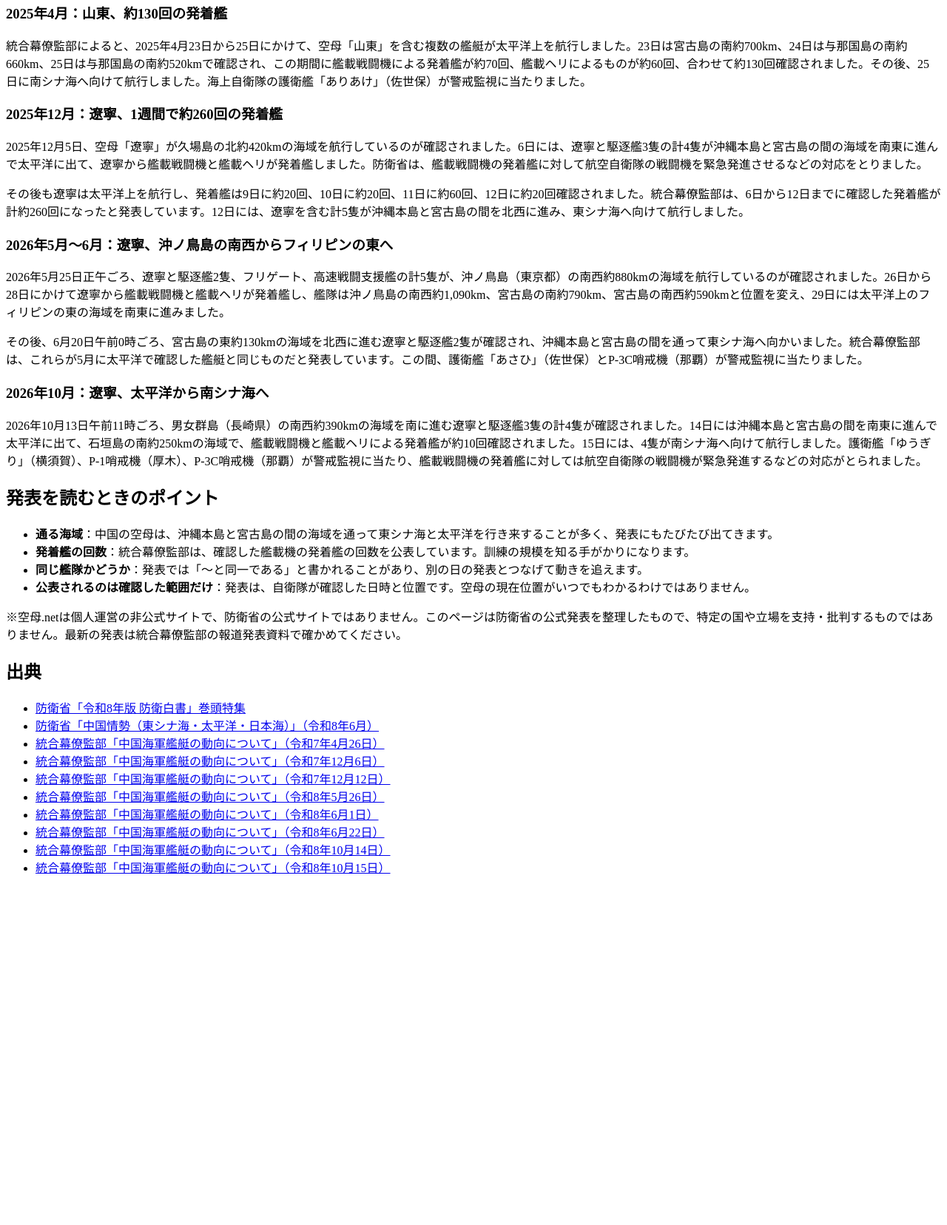
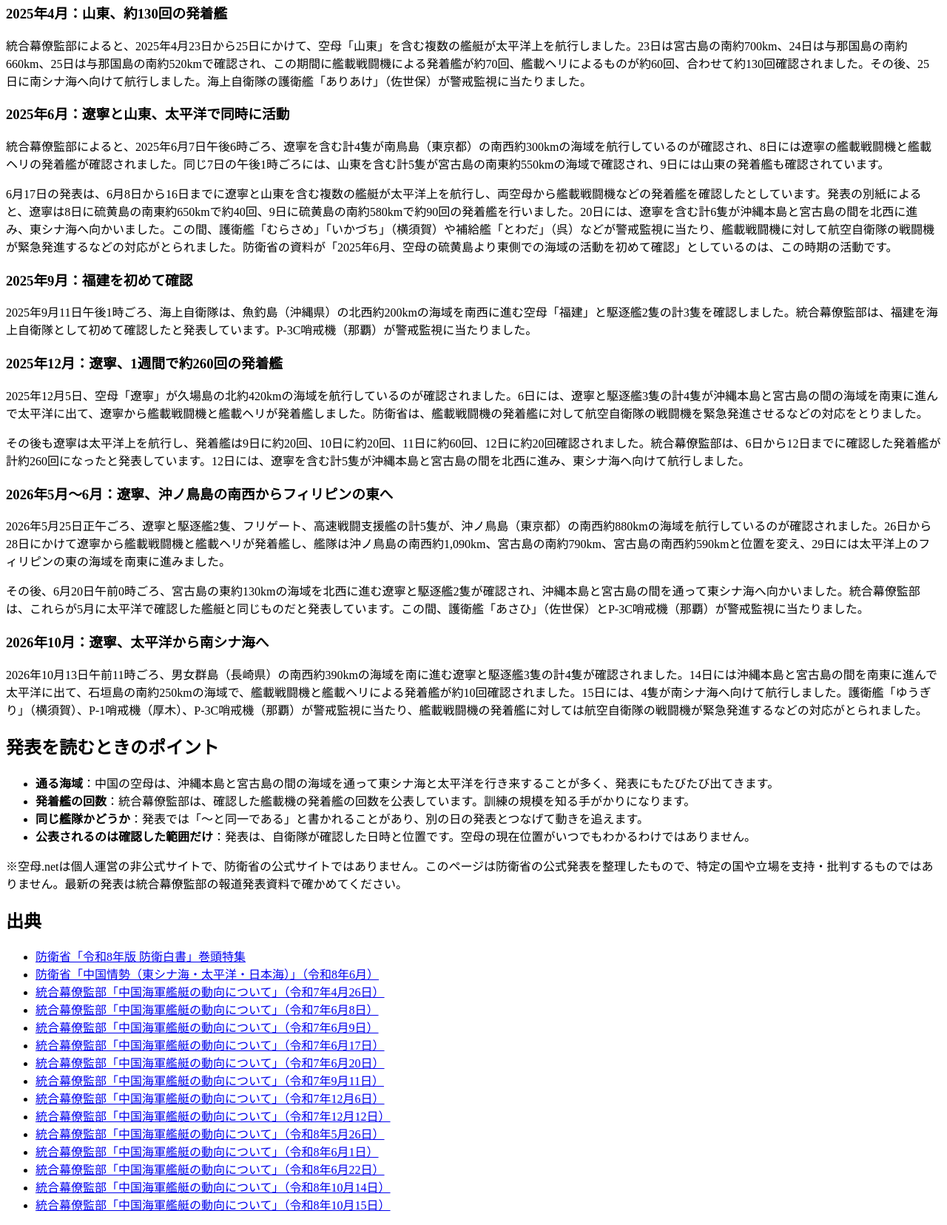
Before and after one commit to chinanago38/kubo-net, a plain HTML site: page tools/content/cn__index.html in a window 1280 px wide. Shown: the part 715-2371 px from the top of the page at 74% size. Before the commit the page ends 1915 px from the top, so only its background shows below. Drawn offline with Linux system fonts and the light colour scheme.

Commit message:
China carriers: add June 2025 dual-carrier ops and first Fujian sighting
Co-Authored-By: Claude Opus 5.5 <noreply@anthropic.com>
Claude-Session: https://claude.ai/code/session_01RwBs7PFCKHvnYn9sWqWJkh

```diff
--- a/tools/content/cn__index.html
+++ b/tools/content/cn__index.html
@@ -9,7 +9,7 @@
 <tr><th>空母の数</th><td>3隻（遼寧・山東・福建）。防衛白書は「3隻目の空母を就役させており」と記述</td></tr>
 <tr><th>遼寧</th><td>1隻目の空母。統合幕僚監部の発表ではクズネツォフ級、艦番号「16」</td></tr>
 <tr><th>山東</th><td>2隻目の空母。統合幕僚監部の発表ではクズネツォフ級、艦番号「17」</td></tr>
-<tr><th>福建</th><td>3隻目の空母</td></tr>
+<tr><th>福建</th><td>3隻目の空母。海上自衛隊は2025年9月11日に初めて確認</td></tr>
 <tr><th>動きの公表</th><td>防衛省・統合幕僚監部の報道発表「中国海軍艦艇の動向について」</td></tr>
 <tr><th>注目の出来事</th><td>2025年6月、空母の硫黄島より東側の海域での活動を初めて確認・公表</td></tr>
 </table>
@@ -21,6 +21,11 @@
 <h2>主な動き（防衛省の発表から）</h2>
 <h3>2025年4月：山東、約130回の発着艦</h3>
 <p>統合幕僚監部によると、2025年4月23日から25日にかけて、空母「山東」を含む複数の艦艇が太平洋上を航行しました。23日は宮古島の南約700km、24日は与那国島の南約660km、25日は与那国島の南約520kmで確認され、この期間に艦載戦闘機による発着艦が約70回、艦載ヘリによるものが約60回、合わせて約130回確認されました。その後、25日に南シナ海へ向けて航行しました。海上自衛隊の護衛艦「ありあけ」（佐世保）が警戒監視に当たりました。</p>
+<h3>2025年6月：遼寧と山東、太平洋で同時に活動</h3>
+<p>統合幕僚監部によると、2025年6月7日午後6時ごろ、遼寧を含む計4隻が南鳥島（東京都）の南西約300kmの海域を航行しているのが確認され、8日には遼寧の艦載戦闘機と艦載ヘリの発着艦が確認されました。同じ7日の午後1時ごろには、山東を含む計5隻が宮古島の南東約550kmの海域で確認され、9日には山東の発着艦も確認されています。</p>
+<p>6月17日の発表は、6月8日から16日までに遼寧と山東を含む複数の艦艇が太平洋上を航行し、両空母から艦載戦闘機などの発着艦を確認したとしています。発表の別紙によると、遼寧は8日に硫黄島の南東約650kmで約40回、9日に硫黄島の南約580kmで約90回の発着艦を行いました。20日には、遼寧を含む計6隻が沖縄本島と宮古島の間を北西に進み、東シナ海へ向かいました。この間、護衛艦「むらさめ」「いかづち」（横須賀）や補給艦「とわだ」（呉）などが警戒監視に当たり、艦載戦闘機に対して航空自衛隊の戦闘機が緊急発進するなどの対応がとられました。防衛省の資料が「2025年6月、空母の硫黄島より東側での海域の活動を初めて確認」としているのは、この時期の活動です。</p>
+<h3>2025年9月：福建を初めて確認</h3>
+<p>2025年9月11日午後1時ごろ、海上自衛隊は、魚釣島（沖縄県）の北西約200kmの海域を南西に進む空母「福建」と駆逐艦2隻の計3隻を確認しました。統合幕僚監部は、福建を海上自衛隊として初めて確認したと発表しています。P-3C哨戒機（那覇）が警戒監視に当たりました。</p>
 <h3>2025年12月：遼寧、1週間で約260回の発着艦</h3>
 <p>2025年12月5日、空母「遼寧」が久場島の北約420kmの海域を航行しているのが確認されました。6日には、遼寧と駆逐艦3隻の計4隻が沖縄本島と宮古島の間の海域を南東に進んで太平洋に出て、遼寧から艦載戦闘機と艦載ヘリが発着艦しました。防衛省は、艦載戦闘機の発着艦に対して航空自衛隊の戦闘機を緊急発進させるなどの対応をとりました。</p>
 <p>その後も遼寧は太平洋上を航行し、発着艦は9日に約20回、10日に約20回、11日に約60回、12日に約20回確認されました。統合幕僚監部は、6日から12日までに確認した発着艦が計約260回になったと発表しています。12日には、遼寧を含む計5隻が沖縄本島と宮古島の間を北西に進み、東シナ海へ向けて航行しました。</p>
@@ -45,6 +50,11 @@
 <li><a href="https://www.mod.go.jp/j/press/wp/wp2026/pdf/R08000020.pdf">防衛省「令和8年版 防衛白書」巻頭特集</a></li>
 <li><a href="https://www.mod.go.jp/j/surround/pdf/ch_d-act_a.pdf">防衛省「中国情勢（東シナ海・太平洋・日本海）」（令和8年6月）</a></li>
 <li><a href="https://www.mod.go.jp/js/pdf/2025/p20250426_01.pdf">統合幕僚監部「中国海軍艦艇の動向について」（令和7年4月26日）</a></li>
+<li><a href="https://www.mod.go.jp/js/pdf/2025/p20250608_01.pdf">統合幕僚監部「中国海軍艦艇の動向について」（令和7年6月8日）</a></li>
+<li><a href="https://www.mod.go.jp/js/pdf/2025/p20250609_02.pdf">統合幕僚監部「中国海軍艦艇の動向について」（令和7年6月9日）</a></li>
+<li><a href="https://www.mod.go.jp/js/pdf/2025/p20250617_01.pdf">統合幕僚監部「中国海軍艦艇の動向について」（令和7年6月17日）</a></li>
+<li><a href="https://www.mod.go.jp/js/pdf/2025/p20250620_01.pdf">統合幕僚監部「中国海軍艦艇の動向について」（令和7年6月20日）</a></li>
+<li><a href="https://www.mod.go.jp/js/pdf/2025/p20250911_01.pdf">統合幕僚監部「中国海軍艦艇の動向について」（令和7年9月11日）</a></li>
 <li><a href="https://www.mod.go.jp/js/pdf/2025/p20251206_03.pdf">統合幕僚監部「中国海軍艦艇の動向について」（令和7年12月6日）</a></li>
 <li><a href="https://www.mod.go.jp/js/pdf/2025/p20251212_08.pdf">統合幕僚監部「中国海軍艦艇の動向について」（令和7年12月12日）</a></li>
 <li><a href="https://www.mod.go.jp/js/pdf/2026/p20260526_01.pdf">統合幕僚監部「中国海軍艦艇の動向について」（令和8年5月26日）</a></li>
```
Also changed, not shown: cn/index.html (+7 -2 lines).
